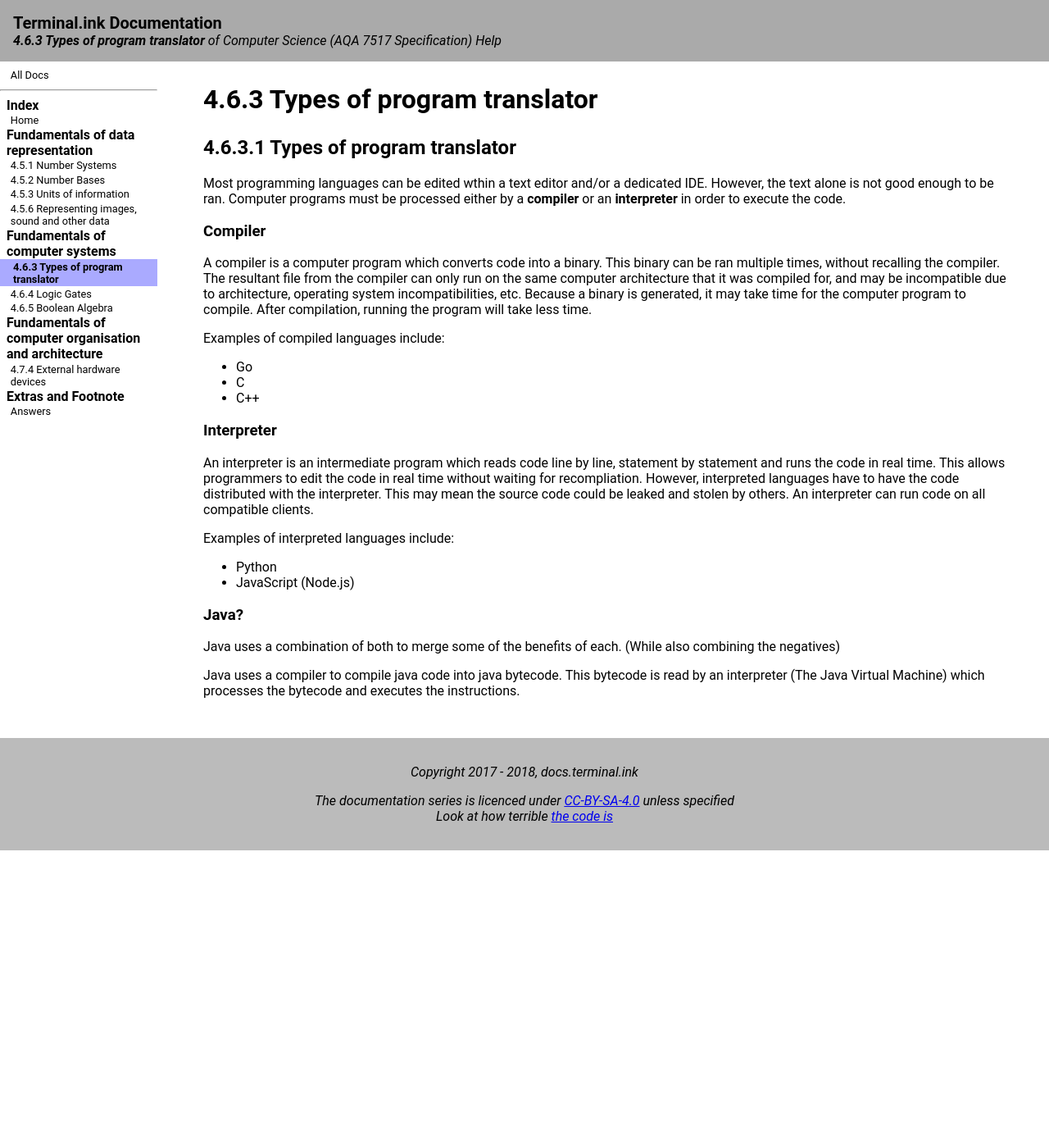
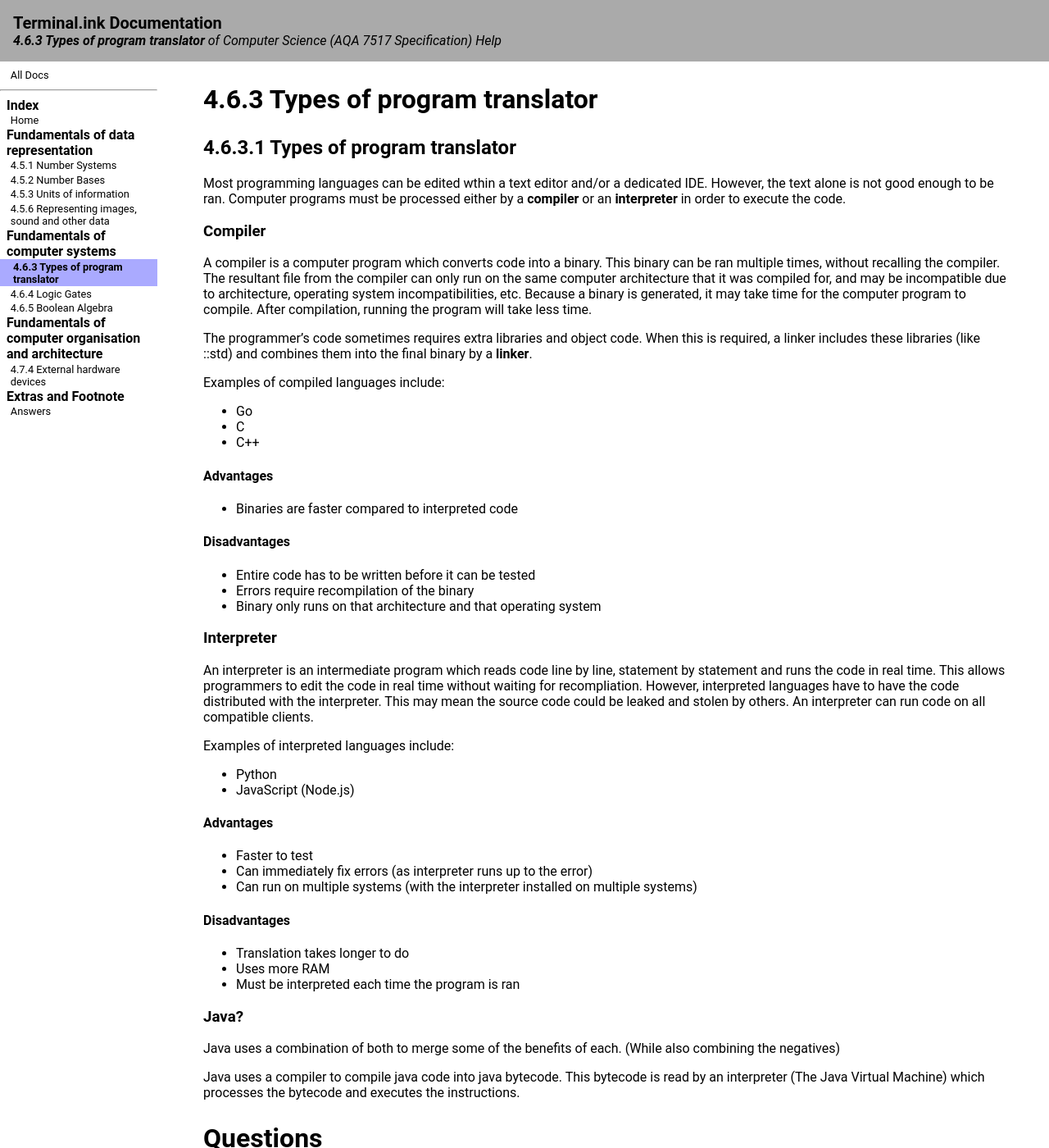
Before and after one commit to Terminal/docs.terminal.ink, a Jekyll site: the page built from _collections/_7517/4.6.3.md, in a window 1280 px wide and 1400 px high. Shown: the whole window at 82% size. Built offline with Jekyll 4.4.1, drawn with Linux system fonts in a browser that asks for light colours; some of the changed text lies outside the part shown.

Commit message:
Add questions and add advantages/disadvantages

```diff
--- a/_collections/_7517/4.6.3.md
+++ b/_collections/_7517/4.6.3.md
@@ -24,11 +24,22 @@ The resultant file from the compiler can only run on the same computer architect
 Because a binary is generated, it may take time for the computer program to compile.
 After compilation, running the program will take less time.
 
+The programmer's code sometimes requires extra libraries and object code.
+When this is required, a linker includes these libraries (like ::std) and combines them into the final binary by a **linker**.
+
 Examples of compiled languages include:
 
 - Go
 - C
 - C++
+
+#### Advantages
++ Binaries are faster compared to interpreted code
+
+#### Disadvantages
+- Entire code has to be written before it can be tested
+- Errors require recompilation of the binary
+- Binary only runs on that architecture and that operating system
 
 ### Interpreter
 An interpreter is an intermediate program which reads code line by line, statement by statement and runs the code in real time.
@@ -42,8 +53,24 @@ Examples of interpreted languages include:
 - Python
 - JavaScript (Node.js)
 
+#### Advantages
++ Faster to test
++ Can immediately fix errors (as interpreter runs up to the error)
++ Can run on multiple systems (with the interpreter installed on multiple systems)
+
+#### Disadvantages
+- Translation takes longer to do
+- Uses more RAM
+- Must be interpreted each time the program is ran
+
 ### Java?
 Java uses a combination of both to merge some of the benefits of each. (While also combining the negatives)
 
 Java uses a compiler to compile java code into java bytecode.
 This bytecode is read by an interpreter (The Java Virtual Machine) which processes the bytecode and executes the instructions.
+
+# Questions
+[Answer](answers#463)
+
+1. Do interpreters produce a binary?
+2. Which method is faster to run code and why?
```
Also changed, not shown: _collections/_7517/answers.md (+7 -1 lines).
